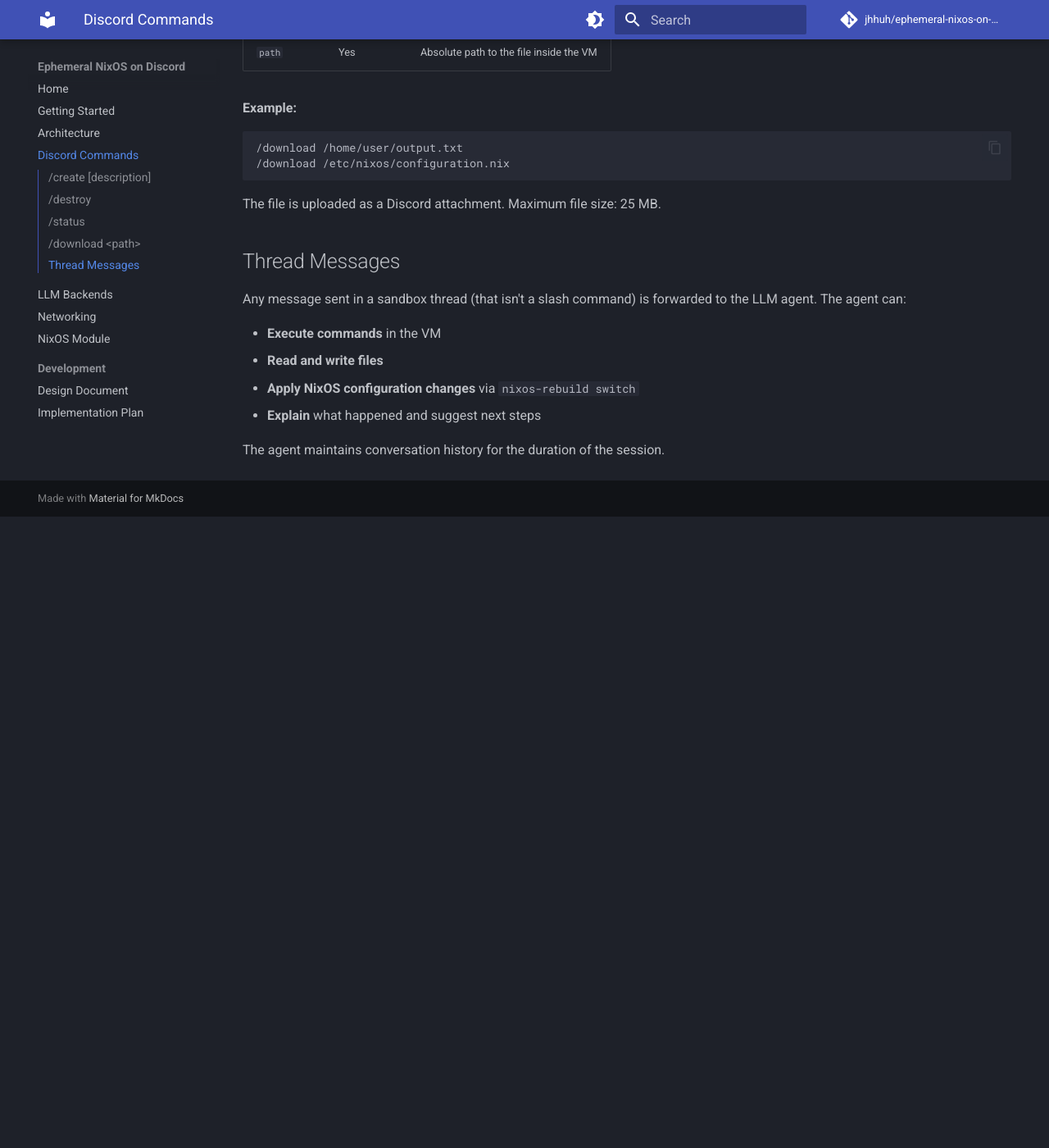
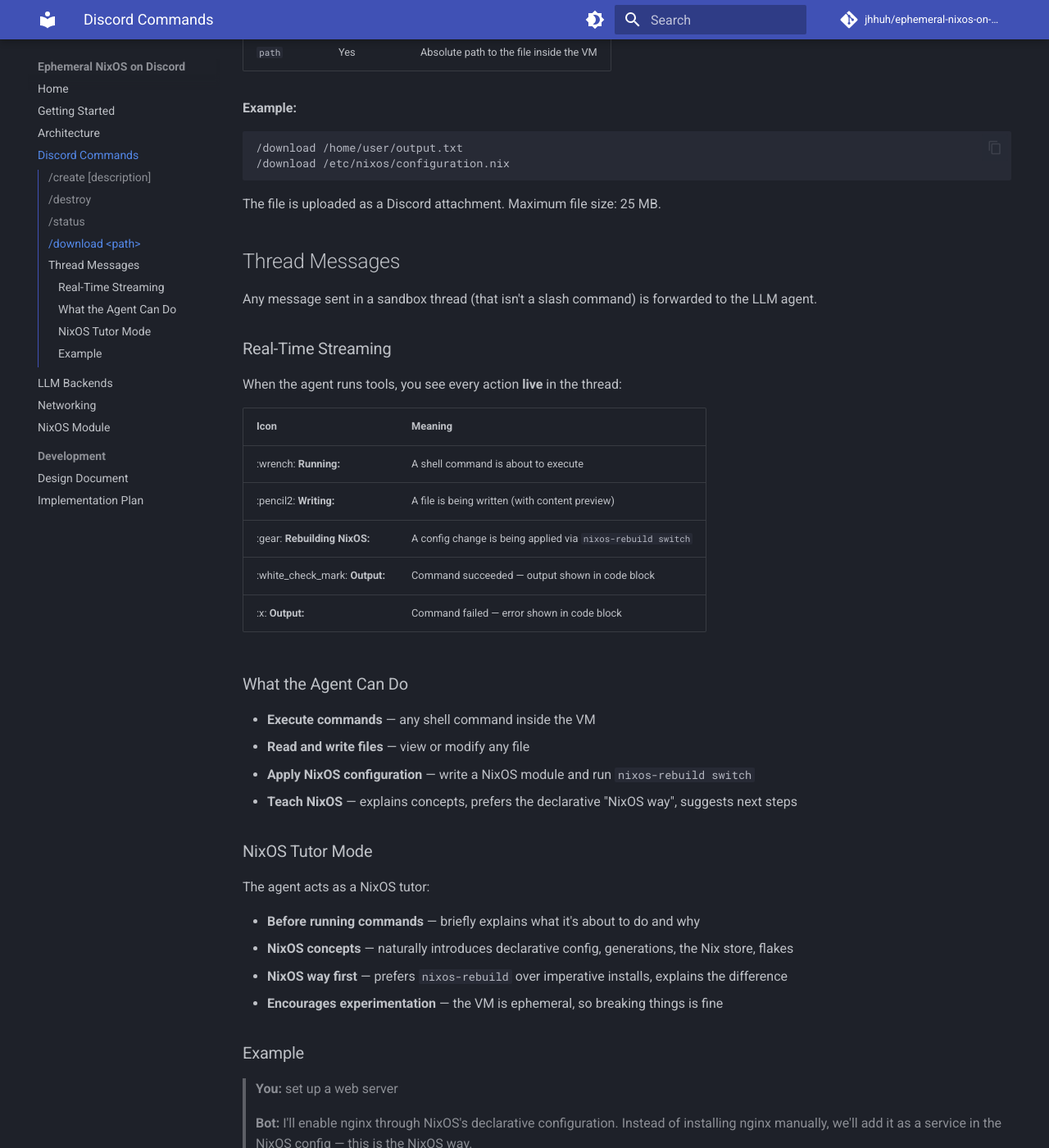
Before and after one commit to jhhuh/ephemeral-nixos-on-discord, an MkDocs documentation site: the page built from docs/commands.md, in a window 1280 px wide and 1400 px high, scrolled down 1345 px. Shown: the whole window at 82% size. Built offline with MkDocs 1.6.1 and Material for MkDocs 9.7.7, drawn with Linux system fonts in a browser that asks for light colours; comment, search, counter and statistics services are not loaded; before the commit the page ends 1975 px from its top, so only the background shows below that; some of the changed text lies outside the part shown.

Commit message:
docs: update for live streaming UX and NixOS tutor mode
- index.md: add example interaction, emphasize learning experience
- commands.md: document streaming icons, tutor mode, nginx example
- architecture.md: describe AgentEvent streaming and tutor personality
- README.md: lead with learning pitch, show streaming example

````diff
--- a/docs/commands.md
+++ b/docs/commands.md
@@ -62,11 +62,67 @@ The file is uploaded as a Discord attachment. Maximum file size: 25 MB.
 
 ## Thread Messages
 
-Any message sent in a sandbox thread (that isn't a slash command) is forwarded to the LLM agent. The agent can:
+Any message sent in a sandbox thread (that isn't a slash command) is forwarded to the LLM agent.
 
-- **Execute commands** in the VM
-- **Read and write files**
-- **Apply NixOS configuration changes** via `nixos-rebuild switch`
-- **Explain** what happened and suggest next steps
+### Real-Time Streaming
+
+When the agent runs tools, you see every action **live** in the thread:
+
+| Icon | Meaning |
+|------|---------|
+| :wrench: **Running:** | A shell command is about to execute |
+| :pencil2: **Writing:** | A file is being written (with content preview) |
+| :gear: **Rebuilding NixOS:** | A config change is being applied via `nixos-rebuild switch` |
+| :white_check_mark: **Output:** | Command succeeded — output shown in code block |
+| :x: **Output:** | Command failed — error shown in code block |
+
+### What the Agent Can Do
+
+- **Execute commands** — any shell command inside the VM
+- **Read and write files** — view or modify any file
+- **Apply NixOS configuration** — write a NixOS module and run `nixos-rebuild switch`
+- **Teach NixOS** — explains concepts, prefers the declarative "NixOS way", suggests next steps
+
+### NixOS Tutor Mode
+
+The agent acts as a NixOS tutor:
+
+- **Before running commands** — briefly explains what it's about to do and why
+- **NixOS concepts** — naturally introduces declarative config, generations, the Nix store, flakes
+- **NixOS way first** — prefers `nixos-rebuild` over imperative installs, explains the difference
+- **Encourages experimentation** — the VM is ephemeral, so breaking things is fine
+
+### Example
+
+> **You:** set up a web server
+>
+> **Bot:** I'll enable nginx through NixOS's declarative configuration. Instead of installing nginx manually, we'll add it as a service in the NixOS config — this is the NixOS way.
+>
+> :gear: **Rebuilding NixOS:**
+> ```nix
+> { pkgs, ... }: {
+>   services.nginx.enable = true;
+>   networking.firewall.allowedTCPPorts = [ 80 ];
+> }
+> ```
+> Then running `nixos-rebuild switch`
+>
+> :white_check_mark: **Output:**
+> ```
+> building the system configuration...
+> activating the configuration...
+> nixos-rebuild completed successfully
+> ```
+>
+> :wrench: **Running:**
+> ```bash
+> curl -s localhost
+> ```
+> :white_check_mark: **Output:**
+> ```html
+> <html><body><h1>Welcome to nginx!</h1></body></html>
+> ```
+>
+> nginx is running! Notice how we didn't install it with a package manager — we declared `services.nginx.enable = true` in the NixOS configuration. NixOS then handles installation, configuration, and the systemd service automatically. Want to customize the nginx config or add a virtual host?
 
 The agent maintains conversation history for the duration of the session.
````
Also changed, not shown: README.md (+29 -13 lines), docs/architecture.md (+7 -3 lines), docs/index.md (+34 -4 lines).
